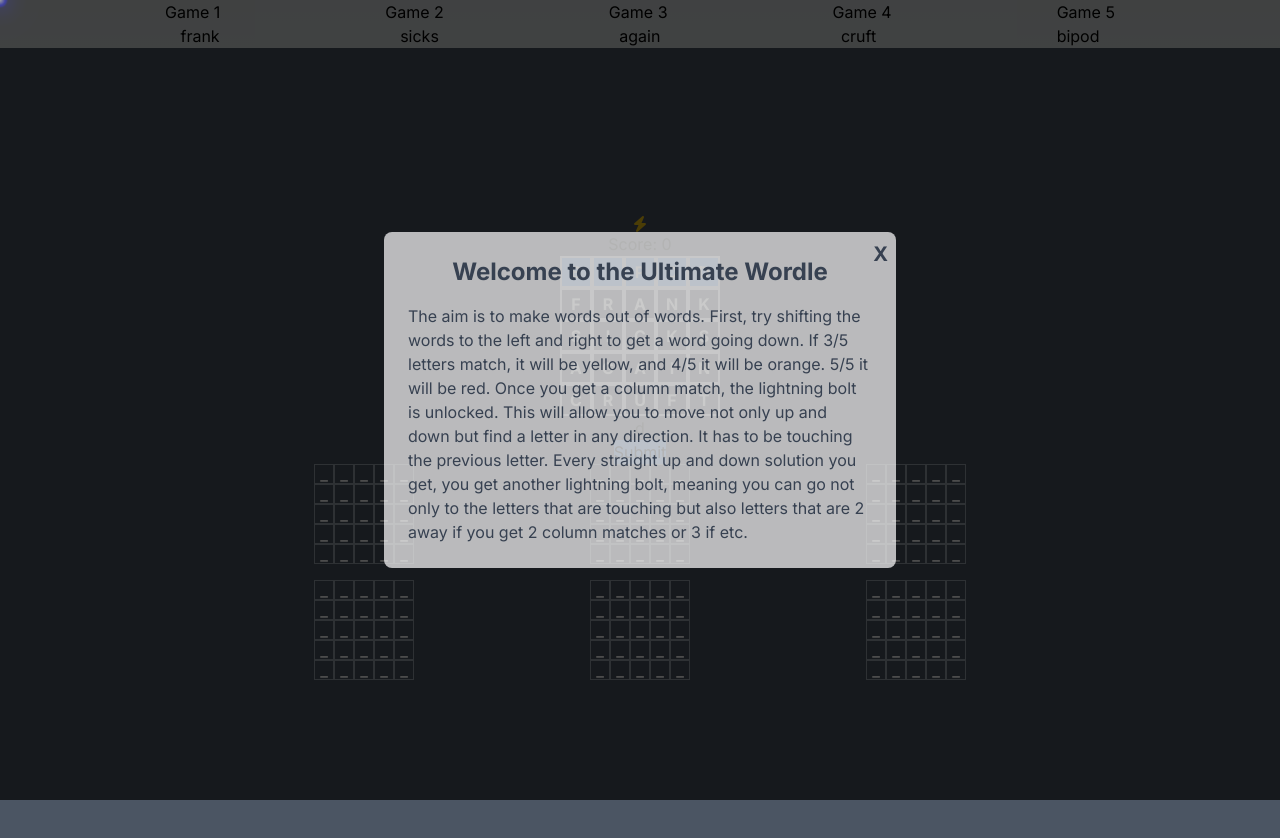
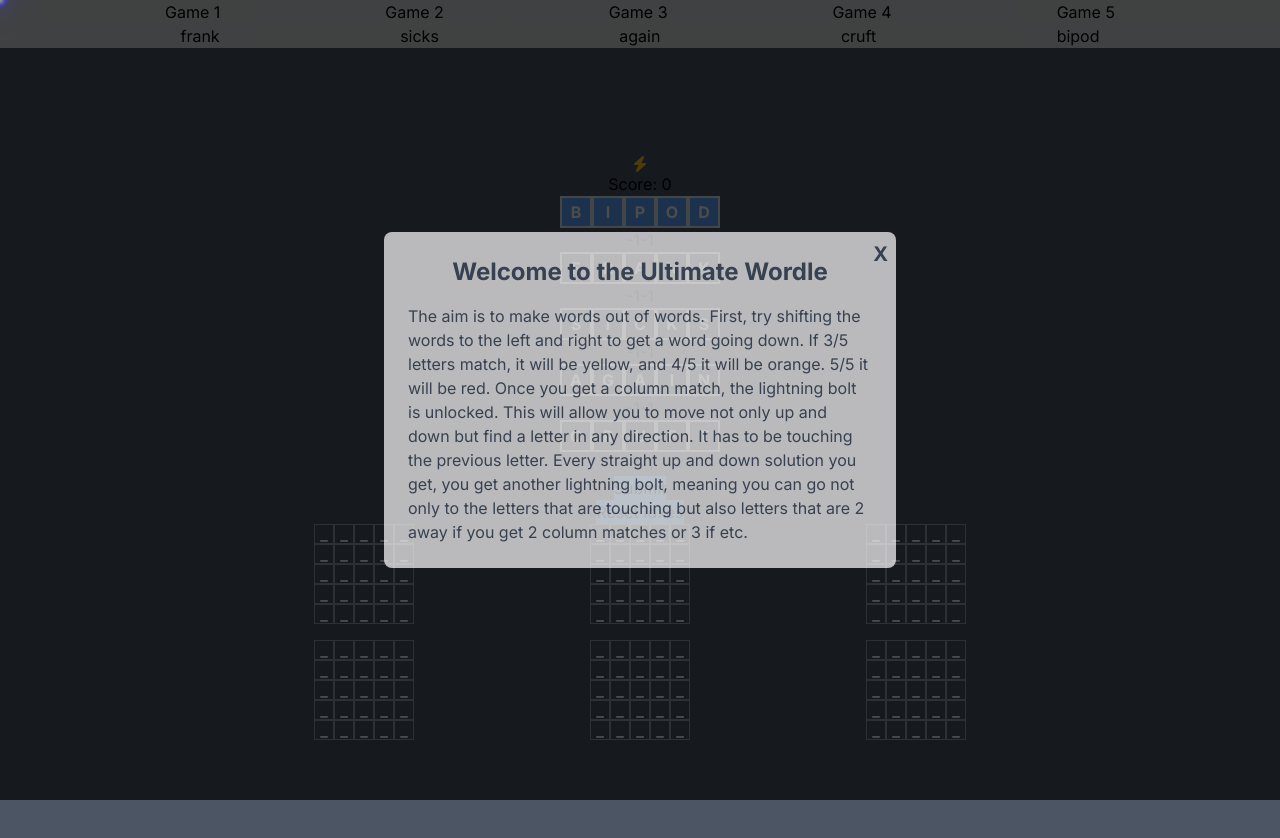
Before and after one commit to ehof17/wordle2, a Next.js app: page /wordle/solved in a window 1280 px wide. Shown: the top 838 px of the page. Built offline with nearby package versions, Linux system fonts and the light colour scheme; no server answers; the database is empty.

Commit message:
confilcitng Changes  At dat work

```diff
--- a/app/components/UltBoard.tsx
+++ b/app/components/UltBoard.tsx
@@ -6,7 +6,7 @@ import { faBolt } from '@fortawesome/free-solid-svg-icons';
 import MouseFollower from './MouseFollow';
 import UltStore from '../stores/UltStore';
 import EndScreen from './EndScreen';
-import { useEffect, useState } from 'react';
+import { useEffect, useRef, useState } from 'react';
 import { fetchScores } from '../lib/firebase';
 import MiniGrid from './MiniGrid';
 import MiniGridContainer from './MiniGridContainer';
@@ -16,6 +16,7 @@ interface UltimateBoardProps {
 }
 
 const UltimateBoard = observer(({ store }: UltimateBoardProps) => {
+  const elementRefs = useRef([]);
     const icons = [];
     for (let i = 0; i < store.sol.skip; i++) {
         icons.push(
@@ -28,6 +29,7 @@ const UltimateBoard = observer(({ store }: UltimateBoardProps) => {
         );
     }
     const [scores, setScores] = useState([]);
+    const [showingColorIdx, setShowingColorIdx] = useState([]);
     const [weird, setWeird] = useState(false);
     const handleMouseOver = () => {
         document.documentElement.style.setProperty('--circle-size', '50px');
@@ -95,6 +97,7 @@ const UltimateBoard = observer(({ store }: UltimateBoardProps) => {
             </>
           )}
           <h3>Score: {store.score}</h3>
+
           {store.wordsGrid2.map((row, rowIndex) => {
             const swipeHandlers = useSwipeable({
               onSwipedLeft: () => handleSwipe(rowIndex, 'LEFT'),
@@ -104,10 +107,11 @@ const UltimateBoard = observer(({ store }: UltimateBoardProps) => {
 
             });
             const rowMovement = ((store.startingIndexes[rowIndex] -4));
-            console.log(`Movement of row ${rowIndex} is ${rowMovement}`);
             const movement = `translateX(${rowMovement*32}px)`;
             let started = [false, false, false, false, false];
+            let NumstoReset = []
             return (
+              <>
               <div key={`wordsGrid-${rowIndex}`} className="bg-green" {...swipeHandlers}>
                 <div className="grid guessed-row" style={{ gridTemplateColumns: "repeat(13, minmax(0, 1fr))", transform: movement, transition: 'transform .3s ease-in-out' }}>
                   {row.map((letter, colIndex) => {
@@ -120,17 +124,54 @@ const UltimateBoard = observer(({ store }: UltimateBoardProps) => {
                     const animationDelay = `${rowIndex * 0.2}s`;
                     let animationClass = "a";
 
+                    // if (store.previousIDXs.some(([yRow, yCol]) => yRow === rowIndex && yCol === colIndex +rowMovement )) {
+                    //   animationClass = "guess-anim-reset";
+
+                    // }
+
                     if (store.showColors || store.cheatToggled) {
                       if (store.red2IDX.some(([yRow, yCol]) => yRow === rowIndex && yCol === colIndex +rowMovement )) {
                         animationClass = "guess-anim-red";
+
                       }
                       if (store.orangeIDX.some(([yRow, yCol]) => yRow === rowIndex && yCol === colIndex +rowMovement)) {
                         animationClass = "guess-anim-orange";
+
                       }
                       if (store.yellowIDX.some(([yRow, yCol]) => yRow === rowIndex && yCol === colIndex+rowMovement) ) {
                         animationClass = "guess-anim-yellow";
+
                       }
                     }
+                    if (elementRefs.current[rowIndex * 10 + colIndex] && store.previousIDXs.some(([yRow, yCol]) => yRow === rowIndex && yCol === colIndex + rowMovement)) {
+                      const element = elementRefs.current[rowIndex * 10 + colIndex];
+                      let removedColor = null;
+                      if (element) {
+                        const classesToRemove = ["guess-anim-reset", "guess-anim-red", "guess-anim-orange", "guess-anim-yellow", "guess-anim-reset-red", "guess-anim-reset-orange", "guess-anim-reset-yellow"];
+                        const colors = ["red", "orange", "yellow"];
+                        classesToRemove.forEach(cls => {
+                          if (element.classList.contains(cls)) {
+                            console.log(`Removing class ${cls}`);
+                            element.classList.remove(cls);
+                            colors.forEach(color => {
+                              if (cls.includes(color) ) {
+                                removedColor = color;
+                                animationClass = (`guess-anim-reset-${removedColor}`);
+                                console.log(`${colIndex} ${rowIndex} ${removedColor}`)
+
+                              }
+                            });
+
+                          }
+                        });
+                        void element.offsetWidth; // Force reflow
+
+
+                      }
+                    }
+
+
+
 
                     const backgroundColor = letter === ""
                       ? "bg-transparent"
@@ -157,17 +198,25 @@ const UltimateBoard = observer(({ store }: UltimateBoardProps) => {
                         onMouseLeave={handleMouseOut}
                         onClick={action(() => {store.tryAddLightning([rowIndex, colIndex])})}
                         style={{ animationDelay }}
+                        ref={(el) => { elementRefs.current[rowIndex * 10 + colIndex] = el; }}
                       >
                         {letter}
                       </div>
                     );
-                  })}
+                  })
+                  }
                 </div>
+
               </div>
+             {store.previousIDXs}
+             </>
             );
-          })}d
+            })}
       <button className="bg-blue-400" onClick={action(e => { store.submitCol() })}>
         Submit
+      </button>
+      <button className="bg-blue-400" onClick={action(e => { store.resetPrevIndexes() })}>
+        Reset Idxes
       </button>
       <div></div>
       <MiniGridContainer guesses={store.boardGuesses} />
--- a/app/globals.css
+++ b/app/globals.css
@@ -163,6 +163,14 @@ body {
     transform: rotateX(0deg);
   }
 }
+@keyframes colorChangeReset {
+  0% {
+    background-color: none;
+  }
+  100% {
+    background-color: none; /* Tailwind bg-green-400 */
+  }
+}
 
 @keyframes colorChangeGreen {
   0% {
@@ -229,7 +237,18 @@ body{
 .guess-anim-red {
   animation: flip 0.5s ease forwards, colorChangeRed 0.5s ease forwards 0.5s;
 }
-
+.guess-anim-reset {
+  animation: flip 0.5s ease forwards, colorChangeReset 0.5s ease forwards 0.5s;
+}
+.guess-anim-reset-yellow {
+  animation: flip 0.5s ease backwards, colorChangeYellow 0.5s ease backwards 0.5s;
+}
+.guess-anim-reset-orange {
+  animation: flip 0.5s ease backwards, colorChangeOrange 0.5s ease backwards 0.5s;
+}
+.guess-anim-reset-red {
+  animation: flip 0.5s ease backwards, colorChangeRed 0.5s ease backwards 0.5s;
+}
 .guessed-row > .guessed:nth-child(2) {
   animation-delay: 0.2s, 0.7s;
 }
--- a/app/stores/UltStore.tsx
+++ b/app/stores/UltStore.tsx
@@ -350,6 +350,7 @@ class UltStore {
     cheatToggled = false;
     sol = new Solution();
     score = 0;
+    previousIDXs = [[-1,-1]];
     yellow2IDX = [[-1,-1]];
     red2IDX = [[-1,-1]];
     wordsGrid: string[][] = [
@@ -672,6 +673,7 @@ class UltStore {
 
     }
     saveBoardState(){
+        let IndexesToReset = [];
         const boardState = this.wordsGrid.map((row, rowIndex) =>
             row.map((letter, colIndex) => {
                 let color = 'default';
@@ -679,19 +681,24 @@ class UltStore {
 
                 if (this.yellowIDX.some(([r, c]) => r === rowIndex && c === colIndex)) {
                     color = 'yellow';
+                    IndexesToReset.push([rowIndex, colIndex]);
                 } else if (this.orangeIDX.some(([r, c]) => r === rowIndex && c === colIndex)) {
-                    console.log('aayyOrangeTho')
                     color = 'orange';
+                    IndexesToReset.push([rowIndex, colIndex]);
                 } else if (this.red2IDX.some(([r, c]) => r === rowIndex && c === colIndex)) {
                     color = 'red';
+                    IndexesToReset.push([rowIndex, colIndex]);
                 }
 
                 return { letter, color };
             })
         );
 
-        console.log(boardState);
+        this.previousIDXs = IndexesToReset;
         this.boardGuesses.push(boardState);
+    }
+    resetPrevIndexes(){
+    this.previousIDXs = [];
     }
     handleKeyUp(e){
         const key = e.key.toLowerCase();
@@ -1134,6 +1141,7 @@ submitCol(){
     if (this.red2IDX.length < this.letterLength){
         this.saveBoardState();
         this.currentGuess++;
+
         return;
     }
     const red2IDXCopy = [...this.red2IDX];
```
